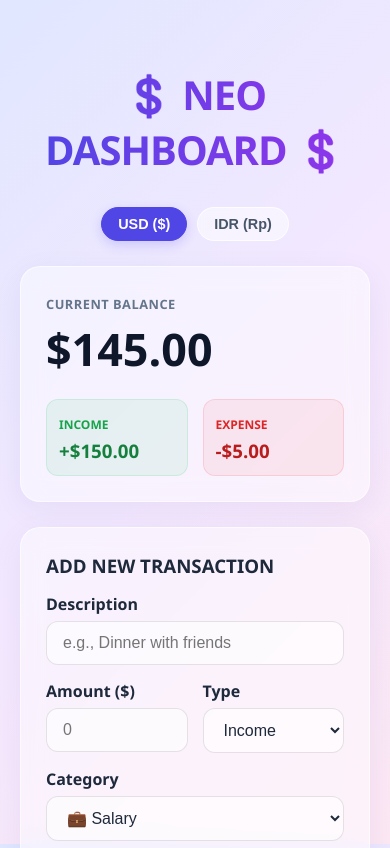
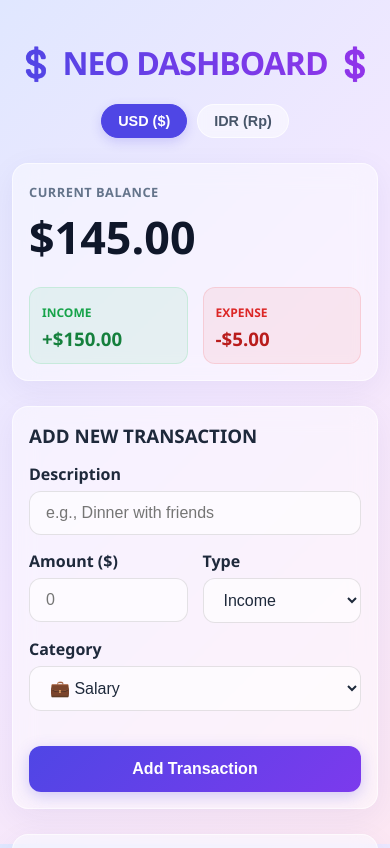
Before and after one commit to Alvinfaizt/personal-finance-dashboard, a React (Vite) app: page / in a window 390 px wide. Shown: the top 848 px of the page. Built offline with nearby package versions, Linux system fonts and the light colour scheme.

Commit message:
Feat: add responsive styles for mobile devices in App.css

```diff
--- a/src/App.css
+++ b/src/App.css
@@ -213,3 +213,34 @@
   box-shadow: 0 4px 15px rgba(239, 68, 68, 0.2);
   text-align: center;
 }
+
+/* --- RESPONSIVE MOBILE SETTINGS --- */
+
+@media (max-width: 600px) {
+  .container {
+    padding: 20px 12px;
+    /* Mengurangi padding luar agar space layar HP maksimal */
+  }
+
+  .main-title {
+    font-size: 2rem;
+    /* Memperkecil ukuran judul di HP */
+    margin-bottom: 20px;
+  }
+
+  .neo-box,
+  .neo-box-danger {
+    padding: 16px;
+    /* Memperkecil padding dalam kotak di HP */
+    border-radius: 16px;
+  }
+}
+
+@media (max-width: 400px) {
+
+  /* Mengubah susunan input jumlah dan tipe agar vertikal di layar sangat kecil */
+  .form-row-mobile {
+    flex-direction: column !important;
+    gap: 0px !important;
+  }
+}
```
